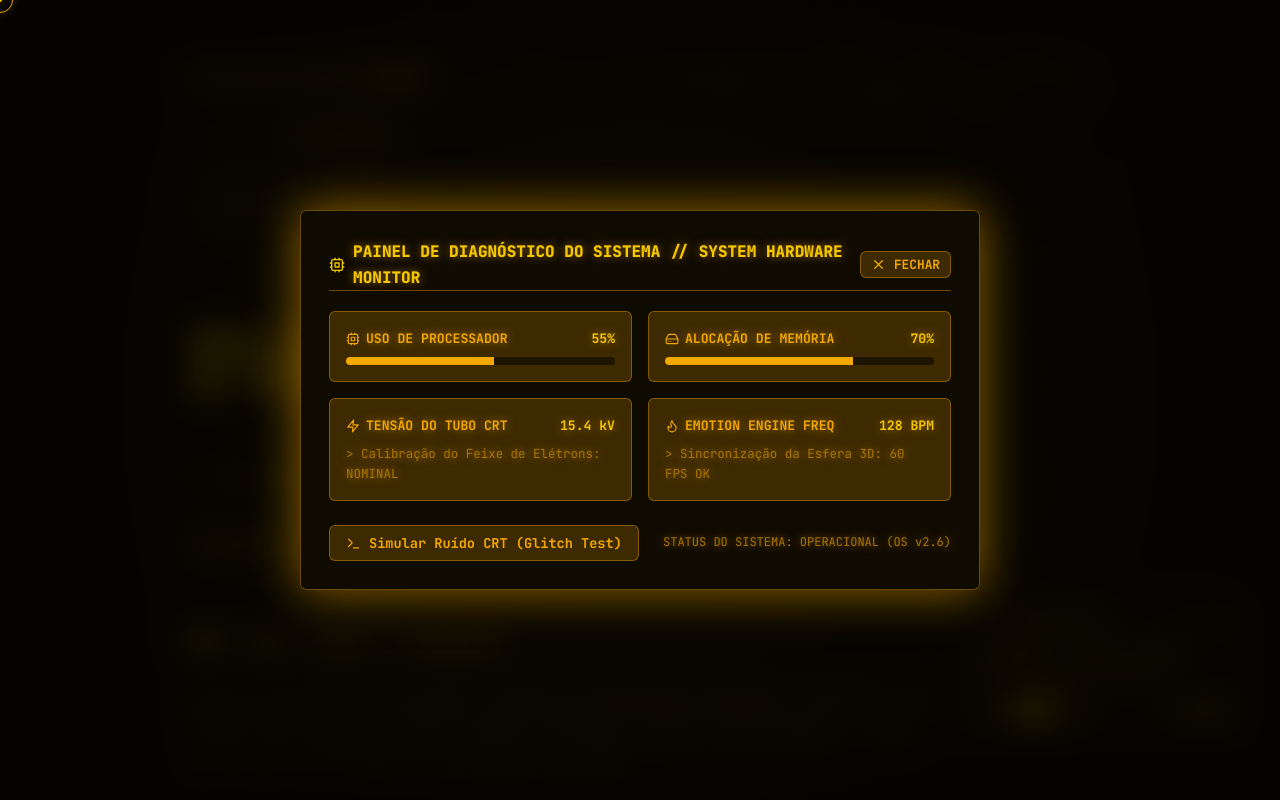
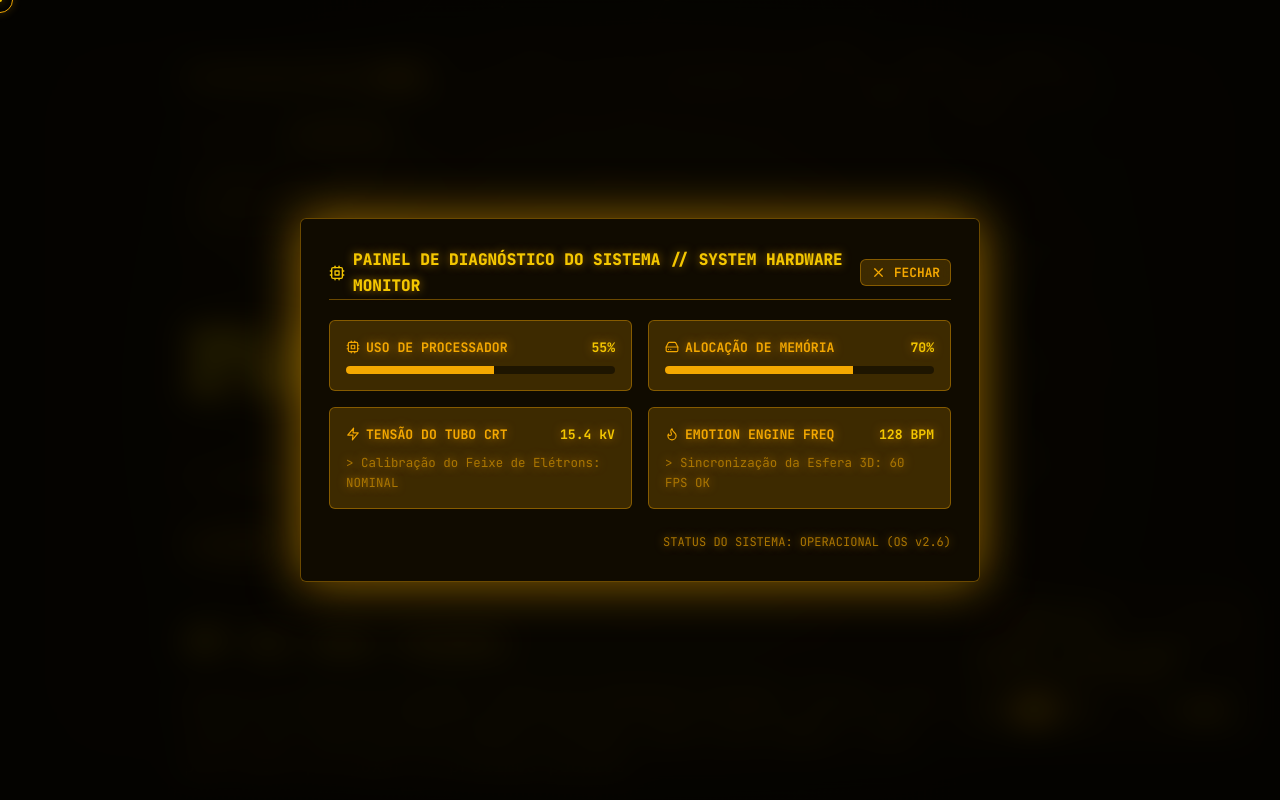
Before and after one commit to russiHT/perfil, a React (Vite) app: page / in a window 1280 px wide. Both pictures are taken after a click on the button "Clique para abrir o Painel de Diagnóstico do Sistema". Shown: the top 800 px of the page. Built offline with nearby package versions, Linux system fonts and the light colour scheme; the HTML template or start-up script is replaced by a standard one.

Commit message:
Remove o botao de Glitch Test do painel de diagnostico

```diff
--- a/src/components/SystemDiagnosticPanel.jsx
+++ b/src/components/SystemDiagnosticPanel.jsx
@@ -1,11 +1,10 @@
 import React, { useState, useEffect } from 'react';
-import { Cpu, HardDrive, Zap, X, Terminal, Flame } from 'lucide-react';
+import { Cpu, HardDrive, Zap, X, Flame } from 'lucide-react';
 
 export default function SystemDiagnosticPanel({ isOpen, onClose }) {
   const [cpuUsage, setCpuUsage] = useState(42);
   const [ramUsage, setRamUsage] = useState(68);
   const [beamVoltage, setBeamVoltage] = useState(15.4);
-  const [isGlitching, setIsGlitching] = useState(false);
 
   useEffect(() => {
     if (!isOpen) return;
@@ -21,27 +20,13 @@ export default function SystemDiagnosticPanel({ isOpen, onClose }) {
 
   if (!isOpen) return null;
 
-  const triggerGlitchEffect = () => {
-    setIsGlitching(true);
-
-    // Apply glitch effect class to body and main container
-    document.body.classList.add('crt-glitch-active');
-
-    setTimeout(() => {
-      document.body.classList.remove('crt-glitch-active');
-      setIsGlitching(false);
-    }, 1200);
-  };
-
   return (
     <div
       style={{
         position: 'fixed',
         inset: 0,
         zIndex: 200,
-        background: isGlitching
-          ? 'rgba(255, 0, 0, 0.25)'
-          : 'rgba(7, 5, 0, 0.85)',
+        background: 'rgba(7, 5, 0, 0.85)',
         backdropFilter: 'blur(16px)',
         display: 'flex',
         alignItems: 'center',
@@ -51,15 +36,13 @@ export default function SystemDiagnosticPanel({ isOpen, onClose }) {
       }}
     >
       <div
-        className={`terminal-card ${isGlitching ? 'crt-glitch-active' : ''}`}
+        className="terminal-card"
         style={{
           width: '100%',
           maxWidth: '680px',
           background: 'rgba(18, 13, 2, 0.95)',
           border: '1px solid var(--border-amber)',
-          boxShadow: isGlitching
-            ? '0 0 80px rgba(255, 0, 0, 0.8)'
-            : '0 0 50px var(--amber-glow)',
+          boxShadow: '0 0 50px var(--amber-glow)',
           padding: '28px'
         }}
       >
@@ -128,21 +111,7 @@ export default function SystemDiagnosticPanel({ isOpen, onClose }) {
         </div>
 
         {/* Action Controls */}
-        <div style={{ display: 'flex', alignItems: 'center', justifyContent: 'space-between', flexWrap: 'wrap', gap: '12px' }}>
-          <button
-            onClick={triggerGlitchEffect}
-            className="terminal-link"
-            style={{
-              padding: '8px 16px',
-              fontSize: '0.85rem',
-              background: isGlitching ? '#ff0055' : undefined,
-              color: isGlitching ? '#ffffff' : undefined
-            }}
-          >
-            <Terminal size={15} />
-            <span>{isGlitching ? 'EXECUTANDO RUÍDO...' : 'Simular Ruído CRT (Glitch Test)'}</span>
-          </button>
-
+        <div style={{ display: 'flex', alignItems: 'center', justifyContent: 'flex-end' }}>
           <div style={{ fontSize: '0.75rem', color: 'var(--amber-dim)' }}>
             STATUS DO SISTEMA: OPERACIONAL (OS v2.6)
           </div>
```
